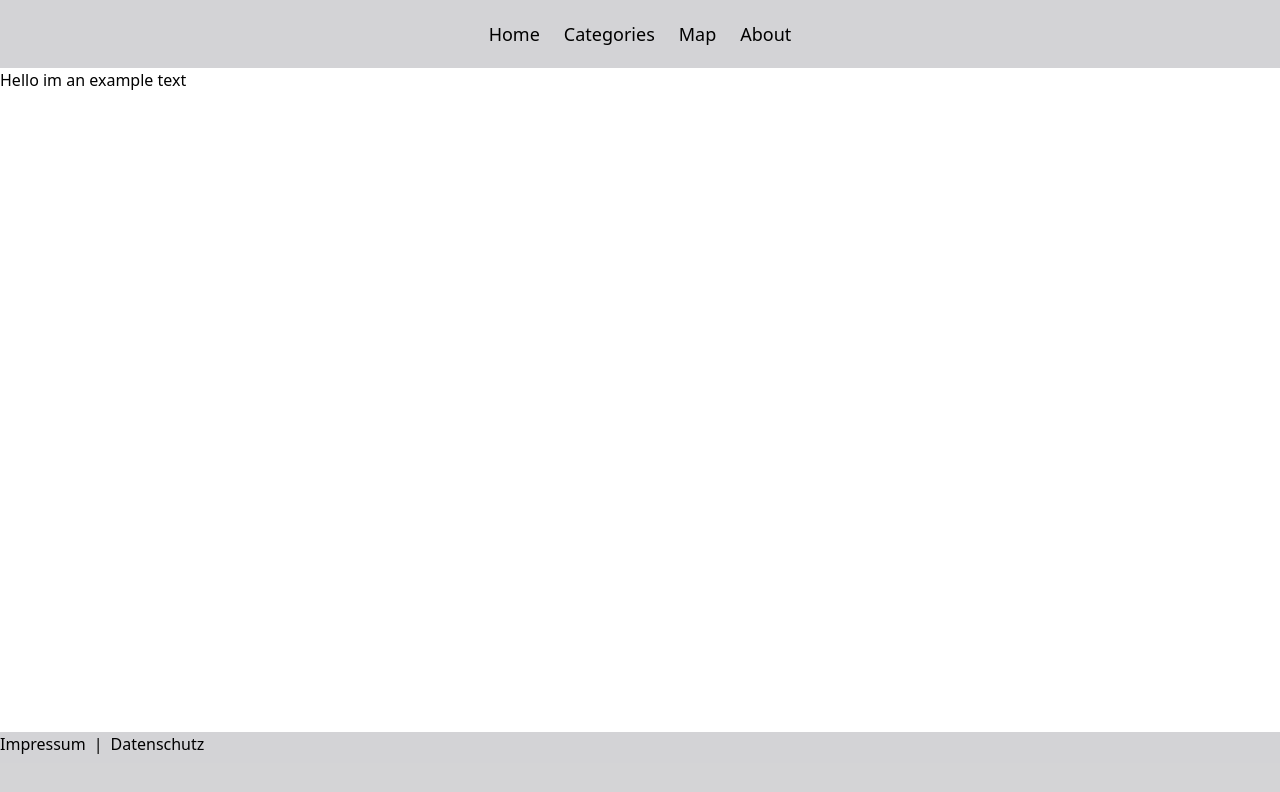
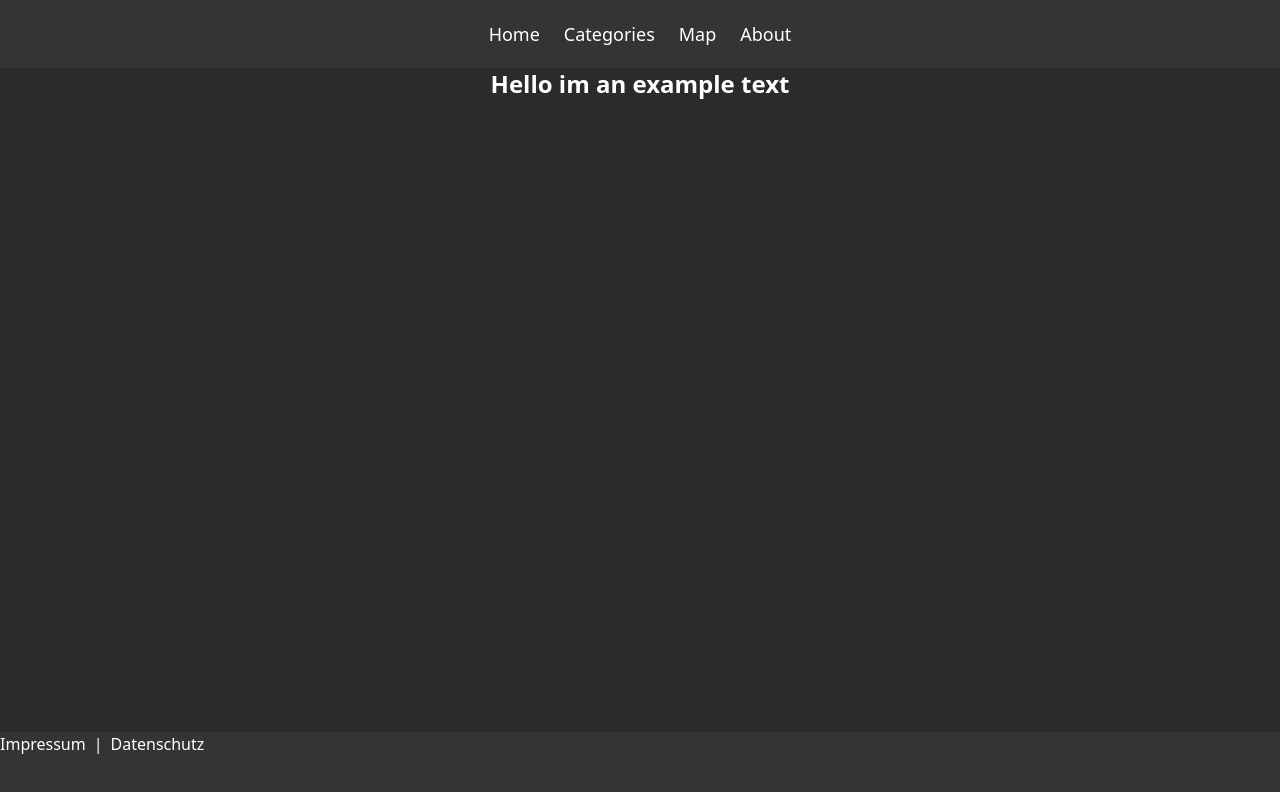
Before and after one commit to LlynBaum/LlynBaum.github.io, a Next.js app in the folder Website/mythical-creatures-zoo/: page / in a window 1280 px wide. Shown: the top 792 px of the page. Built offline with nearby package versions, Linux system fonts and the light colour scheme.

Commit message:
body configs

```diff
--- a/Website/mythical-creatures-zoo/pages/index.tsx
+++ b/Website/mythical-creatures-zoo/pages/index.tsx
@@ -2,7 +2,7 @@ export default function Home() {
   return (
     <>
       <main>
-        <h1>Hello im an example text</h1>
+        <h1 className="text-center font-bold text-2xl">Hello im an example text</h1>
       </main>
     </>
   )
--- a/Website/mythical-creatures-zoo/styles/globals.css
+++ b/Website/mythical-creatures-zoo/styles/globals.css
@@ -3,8 +3,12 @@
 @tailwind utilities;
 
 @layer base{
+    body{
+        background-color: rgb(43, 43, 43);
+        color: white;
+        @apply font-sans;
+    }
     main{
         min-height: calc(100vh - 68px - 68px);
-        @apply font-sans;
     }
 }
```
